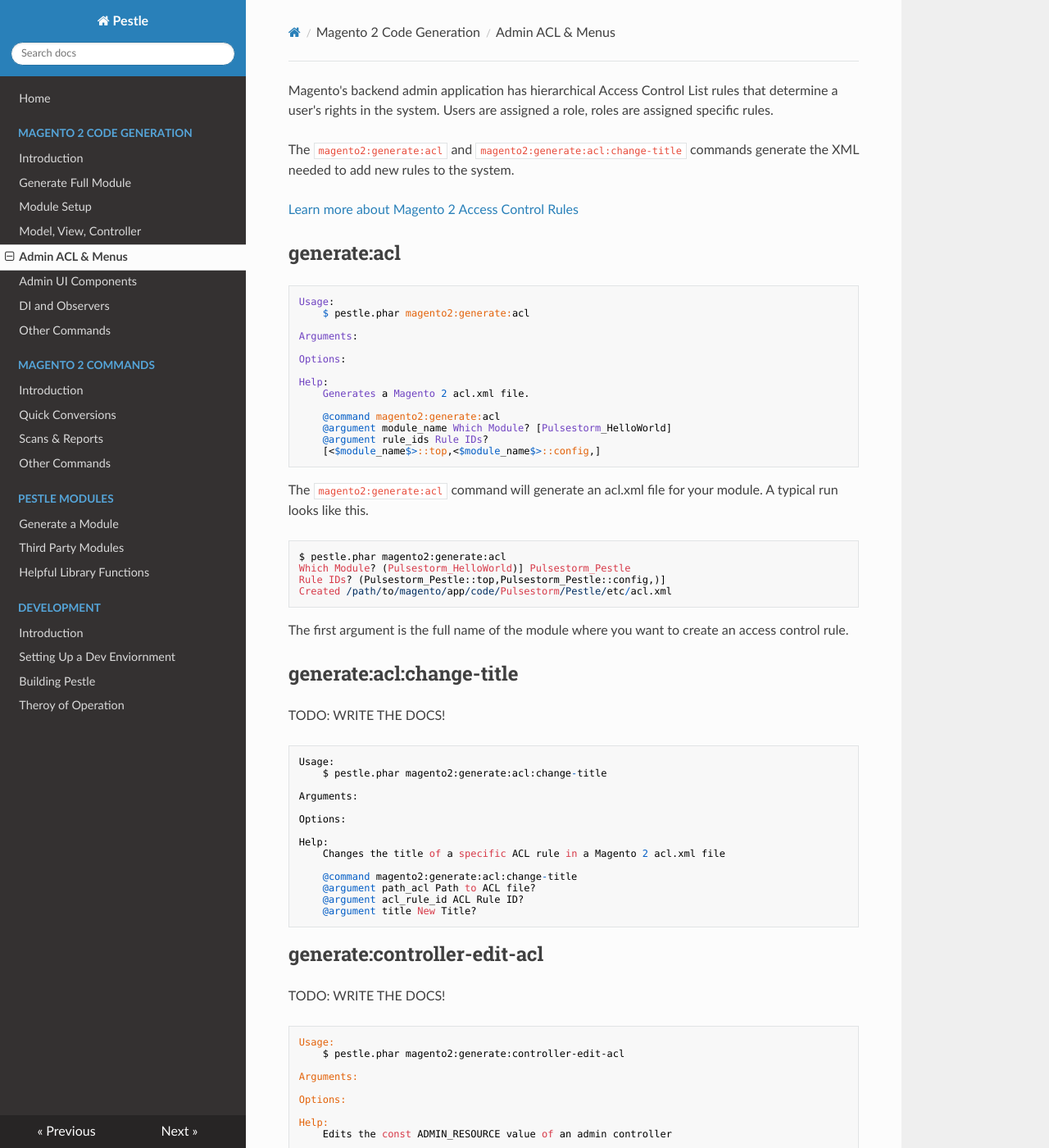
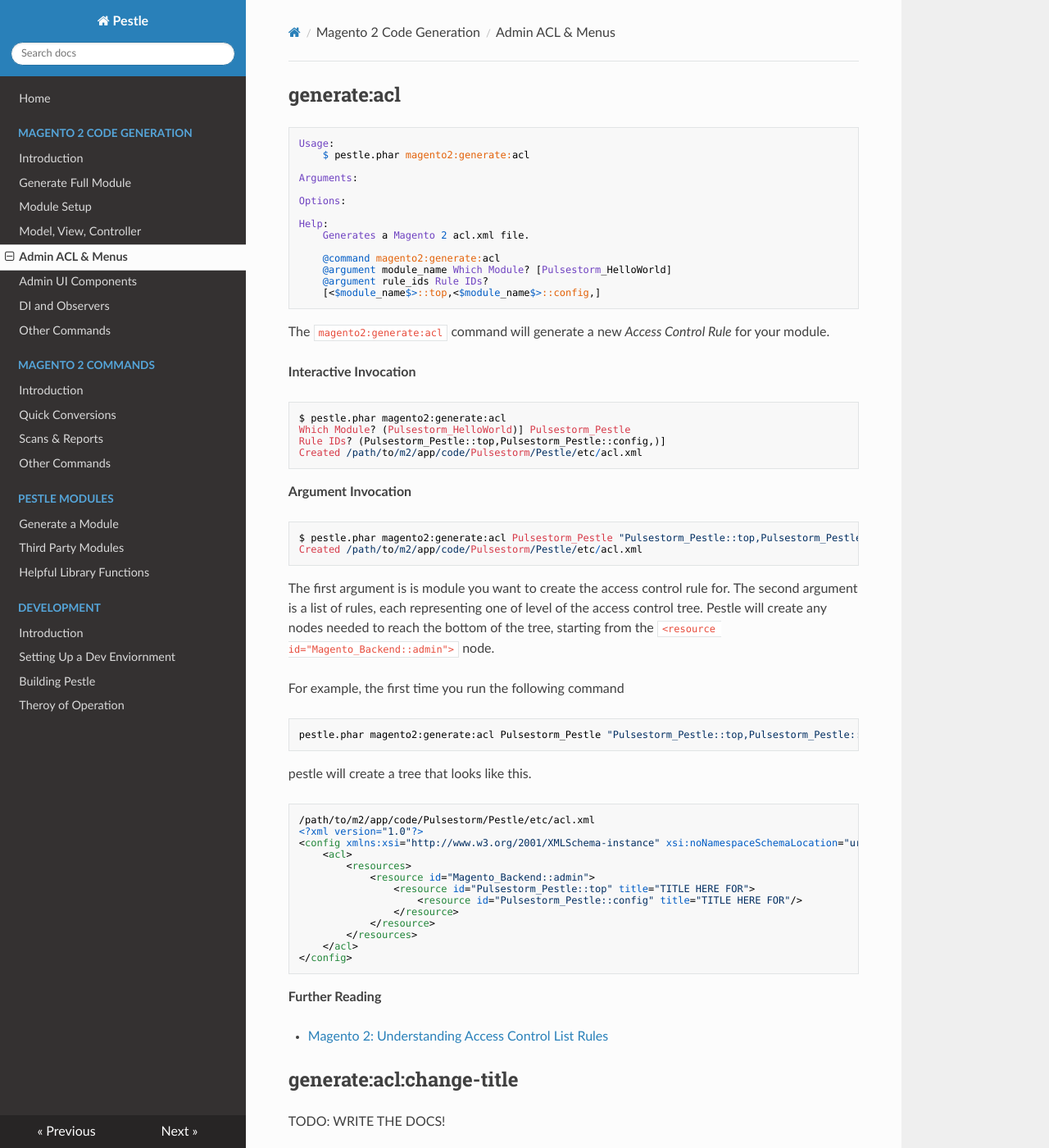
Before and after one commit to astorm/pestle, an MkDocs documentation site: the page built from docs/magento2-generate-acl.md, in a window 1280 px wide and 1400 px high. Shown: the whole window at 82% size. Built offline with MkDocs 1.6.1, drawn with Linux system fonts in a browser that asks for light colours; nearby versions of some CDN libraries.

Commit message:
First pass at ACL docs using current conventions.

```diff
--- a/docs/magento2-generate-acl.md
+++ b/docs/magento2-generate-acl.md
@@ -1,9 +1,3 @@
-Magento's backend admin application has hierarchical Access Control List rules that determine a user's rights in the system.  Users are assigned a role, roles are assigned specific rules.
-
-The `magento2:generate:acl` and `magento2:generate:acl:change-title` commands generate the XML needed to add new rules to the system.
-
-[Learn more about Magento 2 Access Control Rules](https://alanstorm.com/magento_2_understanding_access_control_list_rules/)
-
 ## generate:acl
 
     Usage:
@@ -21,14 +15,45 @@ The `magento2:generate:acl` and `magento2:generate:acl:change-title` commands ge
         @argument rule_ids Rule IDs?
         [<$module_name$>::top,<$module_name$>::config,]
 
-The `magento2:generate:acl` command will generate an acl.xml file for your module. A typical run looks like this.
+The `magento2:generate:acl` command will generate a new *Access Control Rule* for your module.
+
+**Interactive Invocation**
 
     $ pestle.phar magento2:generate:acl
     Which Module? (Pulsestorm_HelloWorld)] Pulsestorm_Pestle
     Rule IDs? (Pulsestorm_Pestle::top,Pulsestorm_Pestle::config,)]
-    Created /path/to/magento/app/code/Pulsestorm/Pestle/etc/acl.xml
+    Created /path/to/m2/app/code/Pulsestorm/Pestle/etc/acl.xml
 
-The first argument is the full name of the module where you want to create an access control rule.
+**Argument Invocation**
+
+    $ pestle.phar magento2:generate:acl Pulsestorm_Pestle "Pulsestorm_Pestle::top,Pulsestorm_Pestle::config"
+    Created /path/to/m2/app/code/Pulsestorm/Pestle/etc/acl.xml
+
+The first argument is is module you want to create the access control rule for.  The second argument is a list of rules, each representing one of level of the access control tree.  Pestle will create any nodes needed to reach the bottom of the tree, starting from the `<resource id="Magento_Backend::admin">` node.
+
+For example, the first time you run the following command
+
+    pestle.phar magento2:generate:acl Pulsestorm_Pestle "Pulsestorm_Pestle::top,Pulsestorm_Pestle::config"
+
+pestle will create a tree that looks like this.
+
+    /path/to/m2/app/code/Pulsestorm/Pestle/etc/acl.xml
+    <?xml version="1.0"?>
+    <config xmlns:xsi="http://www.w3.org/2001/XMLSchema-instance" xsi:noNamespaceSchemaLocation="urn:magento:framework:Acl/etc/acl.xsd">
+        <acl>
+            <resources>
+                <resource id="Magento_Backend::admin">
+                    <resource id="Pulsestorm_Pestle::top" title="TITLE HERE FOR">
+                        <resource id="Pulsestorm_Pestle::config" title="TITLE HERE FOR"/>
+                    </resource>
+                </resource>
+            </resources>
+        </acl>
+    </config>
+
+**Further Reading**
+
+- [Magento 2: Understanding Access Control List Rules](https://alanstorm.com/magento_2_understanding_access_control_list_rules/)
 
 ## generate:acl:change-title
 
```
